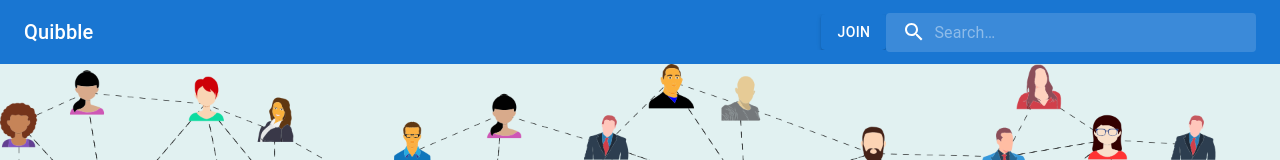
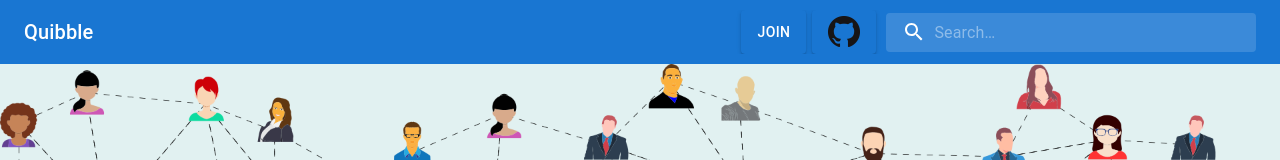
Before and after one commit to mh-anwar/quibble, a React (Create React App) app in the folder app/: page /auth in a window 1280 px wide. Shown: the top 160 px of the page. Built offline with nearby package versions, Linux system fonts and the light colour scheme.

Commit message:
Added github

```diff
--- /dev/null
+++ b/app/src/Components/Main/Header/index.css
@@ -0,0 +1,2 @@
+.title-header {
+}
--- a/app/src/Components/Main/Header/index.jsx
+++ b/app/src/Components/Main/Header/index.jsx
@@ -13,6 +13,8 @@ import {
 import AvatarMenu from './Avatar';
 import { HOST } from '../../../constants';
 import SearchIcon from '@mui/icons-material/Search';
+import Mark from './Github_mark.png';
+import './index.css';
 
 const Search = styled('div')(({ theme }) => ({
   position: 'relative',
@@ -63,8 +65,6 @@ export default function SearchAppBar() {
             sx={{
               display: 'flex',
               flexDirection: 'row',
-              marginLeft: '10px',
-              marginRight: '10px',
               gap: '0.3em',
             }}
           >
@@ -121,16 +121,34 @@ export default function SearchAppBar() {
             component="div"
             sx={{
               display: 'flex',
-              flexDirection: 'row',
+              flexDirection: { xs: 'column', sm: 'row' },
               alignItems: 'center',
               flexGrow: '1',
               justifyContent: 'space-between',
             }}
           >
-            <Link sx={{ color: '#ffff ' }} underline="none" href="/">
-              Quibble
-            </Link>
-            <Box>{action}</Box>
+            <Box className="title-header">
+              <Link sx={{ color: '#ffff ' }} underline="none" href="/">
+                Quibble
+              </Link>
+            </Box>
+            <Box
+              sx={{
+                display: 'flex',
+                flexDirection: 'row',
+                marginLeft: '10px',
+                marginRight: '10px',
+                gap: '0.3em',
+              }}
+            >
+              {action}
+              <Button
+                href="https://github.com/mh-anwar/quibble"
+                variant="contained"
+              >
+                <img src={Mark} width="32" height="32" />
+              </Button>
+            </Box>
           </Typography>
 
           <Search>
```
Also changed, not shown: app/src/Components/Main/Header/GitHub-Mark-32px.png (added), app/src/Components/Main/Header/Github_mark.png (added).
